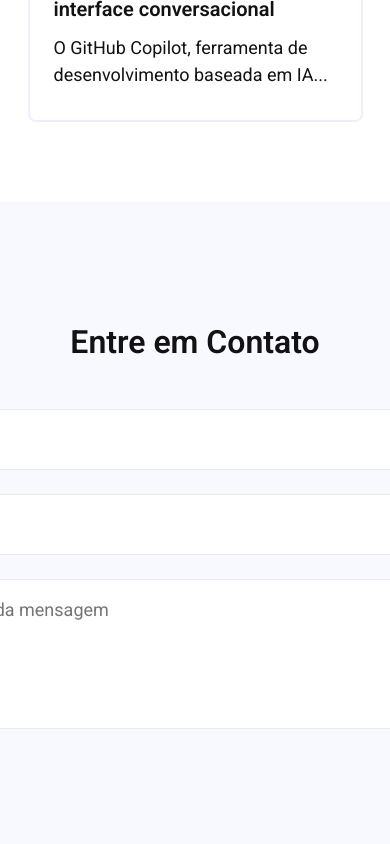
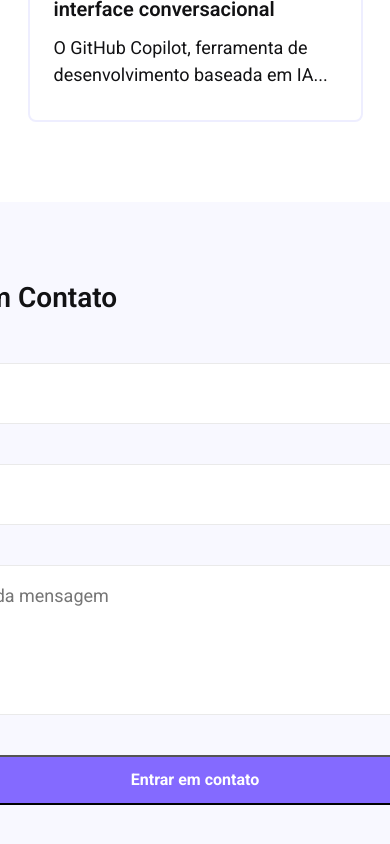
Before and after one commit to RizieriAlves/Desafios_FrontEnd_IuriCode, a React (Vite) app in the folder TechBlog/: page / in a window 390 px wide. Shown: the part 3320-4164 px from the top of the page. Built offline with nearby package versions, Linux system fonts and the light colour scheme.

Commit message:
style - Estilização de Footer para tablet :iphone:

```diff
--- a/TechBlog/src/components/Footer.jsx
+++ b/TechBlog/src/components/Footer.jsx
@@ -9,6 +9,7 @@ const Footer = () => {
           <input type="text" placeholder="Nome" />
           <input type="text" placeholder="Email" />
           <textarea placeholder="Assunto da mensagem" />
+          <button>Entrar em contato</button>
         </div>
       </div>
     </div>
--- a/TechBlog/src/scss/footer.scss
+++ b/TechBlog/src/scss/footer.scss
@@ -41,5 +41,37 @@
     textarea {
       height: 150px;
     }
+    button {
+      background-color: variables.$brand-color;
+      width: 100%;
+      color: variables.$dark-60;
+      padding: 14px 32px;
+      border-radius: 4px;
+      font-size: 16px;
+      font-weight: 700;
+      line-height: 18.75px;
+    }
   }
 }
+
+@media screen and (max-width: 768px) {
+  .footer {
+    width: 100%;
+
+    padding: 80px 32px;
+
+    &-content {
+      max-width: 704px;
+      margin: auto;
+      align-items: flex-start;
+      span {
+        font-size: 28px;
+        text-align: left;
+        line-height: 32.81px;
+      }
+    }
+    &-inputs {
+      gap: 40px;
+    }
+  }
+}
```
